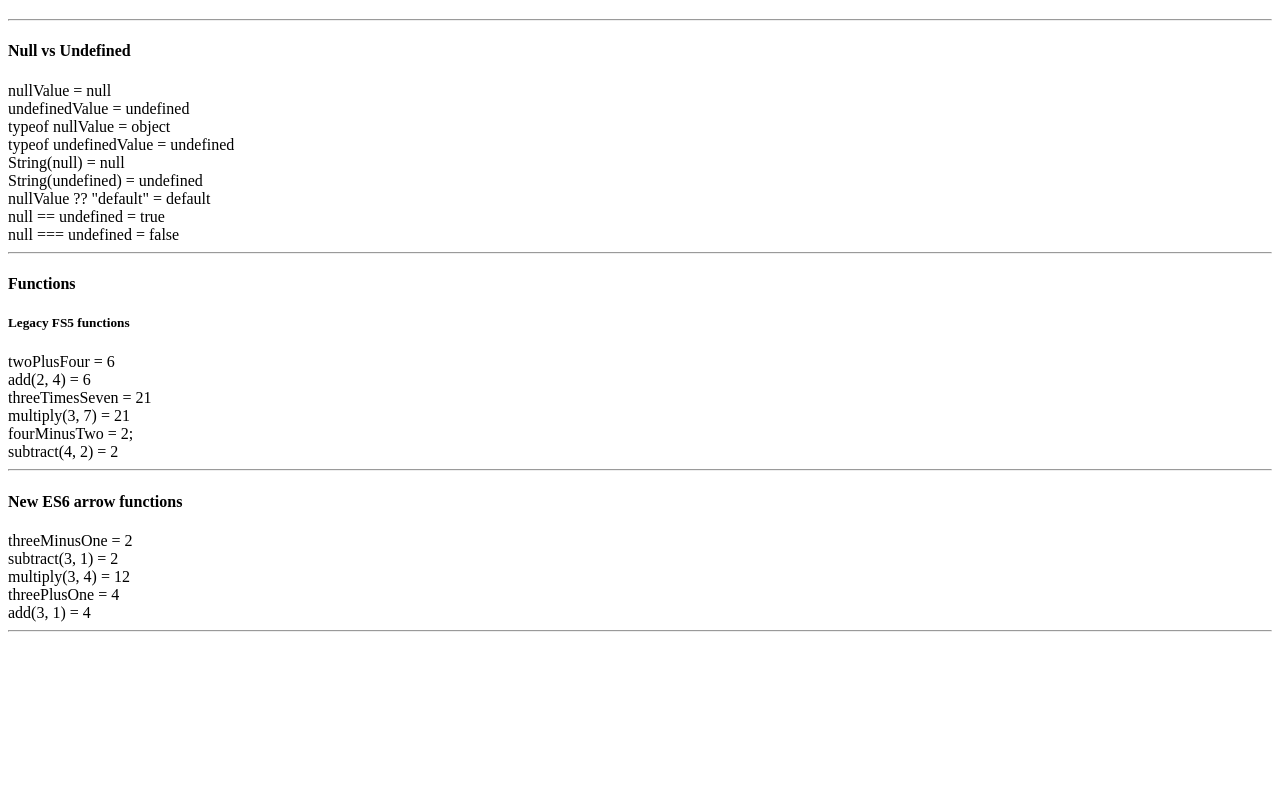
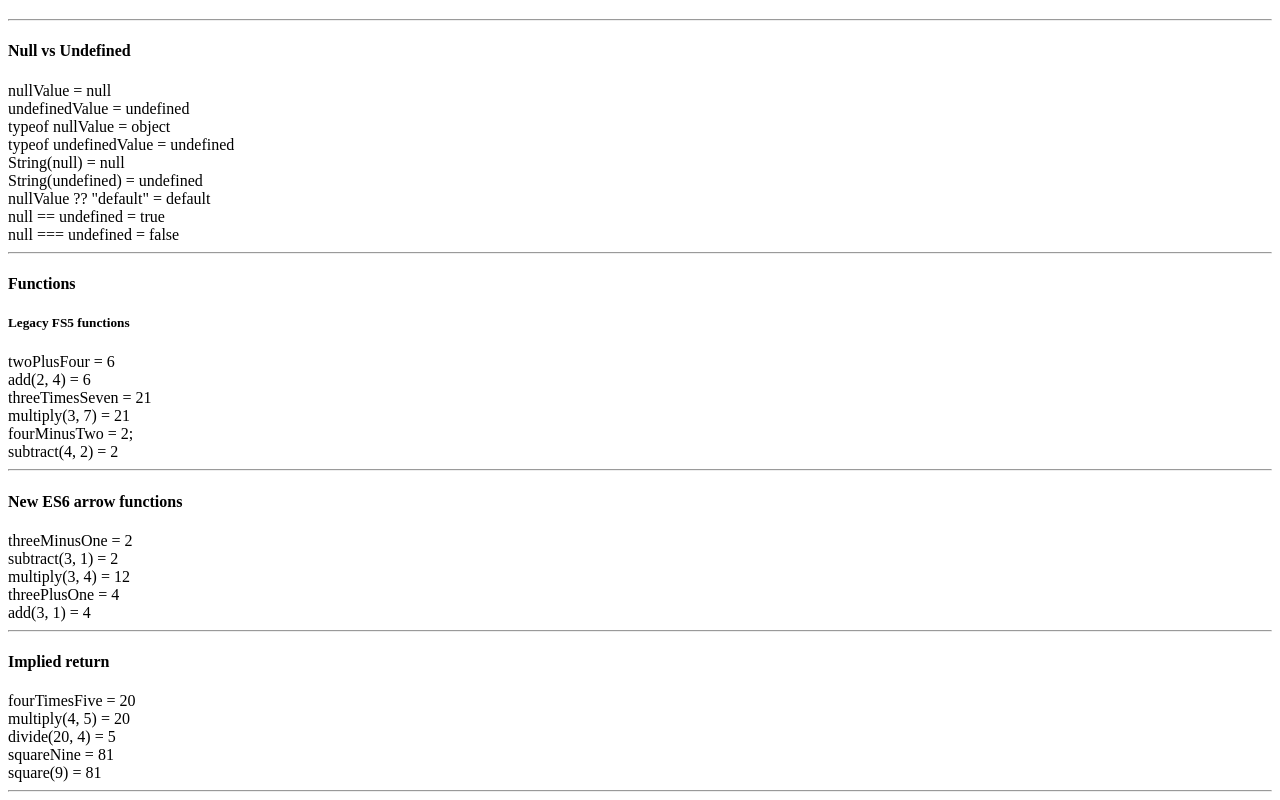
Before and after one commit to pricefy-dotcom/webdev-client, a Next.js app in the folder 2026/fall/webdev/webdev-client/: page /labs/lab3 in a window 1280 px wide. Shown: the part 1352-2152 px from the top of the page. Before the commit the page ends 1992 px from the top, so only its background shows below. Built offline with nearby package versions, Linux system fonts and the light colour scheme.

Commit message:
Lab 3.3.2 Implied Return

```diff
--- /dev/null
+++ b/2026/fall/webdev/webdev-client/app/labs/lab3/ImpliedReturn.tsx
@@ -0,0 +1,23 @@
+export default function ImpliedReturn() {
+    const multiply = (a: number, b: number) => a * b;
+    const square = (n: number) => n * n;
+    const divide = (a: number, b: number) => a / b;
+    const fourTimesFive = multiply(4, 5);
+    const squareNine = square(9);
+    console.log(fourTimesFive);
+    return (
+        <div id="wd-implied-return">
+            <h4>Implied return</h4>
+            fourTimesFive = {fourTimesFive}
+            <br />
+            multiply(4, 5) = {multiply(4, 5)}
+            <br />
+            divide(20, 4) = {divide(20, 4)}
+            <br />
+            squareNine = {squareNine}
+            <br />
+            square(9) = {square(9)}
+            <hr />
+        </div>
+    )
+}
--- a/2026/fall/webdev/webdev-client/app/labs/lab3/page.tsx
+++ b/2026/fall/webdev/webdev-client/app/labs/lab3/page.tsx
@@ -8,6 +8,7 @@ import ConditionalInline from "./ConditionalOutputInline";
 import NullUndefined from "./NullUndefined";
 import LegacyFunctions from "./LegacyFunctions";
 import ArrowFunction from "./ArrowFunctions";
+import ImpliedReturn from "./ImpliedReturn";
 
 export default function Lab3() {
     return (
@@ -23,6 +24,7 @@ export default function Lab3() {
             <NullUndefined />
             <LegacyFunctions />
             <ArrowFunction />
+            <ImpliedReturn />
         </div>
     );
 }
```
